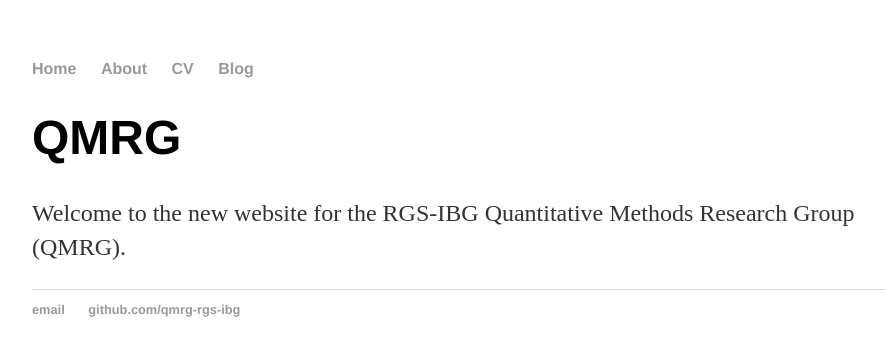
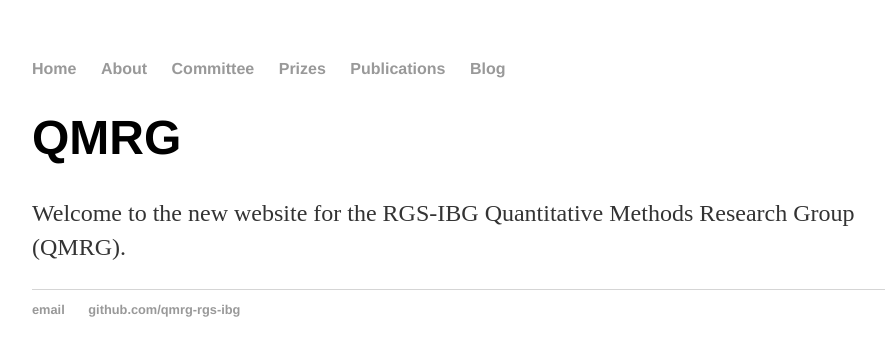
Before and after one commit to qmrg/qmrg.github.io, a Jekyll site: the page built from index.html, in a window 1280 px wide. Shown: the top 356 px of the page, without its empty margins (160-1045 px from the left). Built offline with Jekyll 4.4.1, drawn with Linux system fonts in a browser that asks for light colours.

Commit message:
Edit pages
Added committee, prizes, and publications pages, removing the CV page.

```diff
--- a/_layouts/default.html
+++ b/_layouts/default.html
@@ -12,7 +12,9 @@
 	    		<ul>
 	        		<li><a href="/">Home</a></li>
 		        	<li><a href="/about">About</a></li>
-	        		<li><a href="/cv">CV</a></li>
+	        		<li><a href="/committee">Committee</a></li>
+				<li><a href="/prizes">Prizes</a></li>
+				<li><a href="/publications">Publications</a></li>
 	        		<li><a href="/blog">Blog</a></li>
 	    		</ul>
 			</nav>
```
